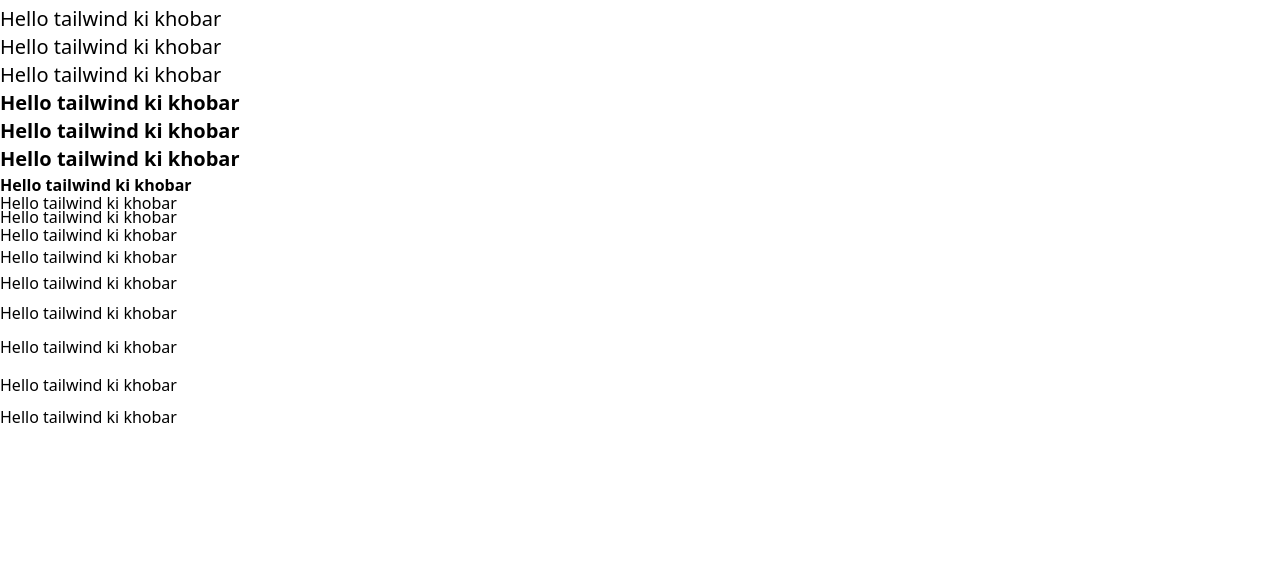
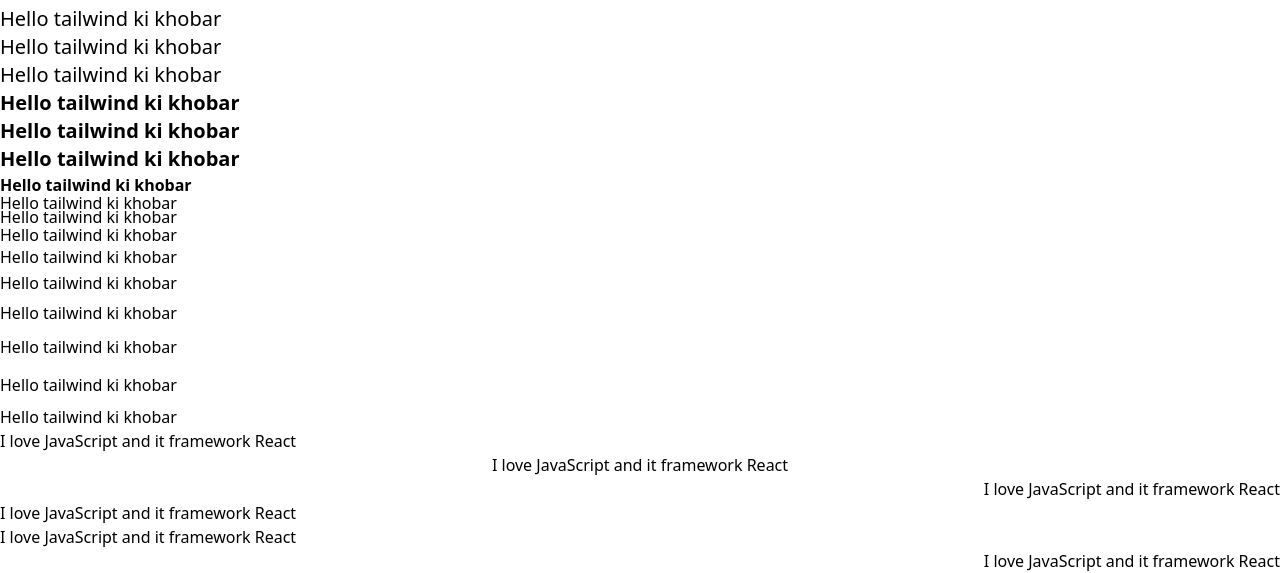
Before and after one commit to code-with-omar/tailwind-css, a plain HTML site: page index.html in a window 1280 px wide. Shown: the part 507-1080 px from the top of the page. Before the commit the page ends 936 px from the top, so only its background shows below. Drawn offline with nearby package versions, Linux system fonts and the light colour scheme.

Commit message:
text alignment

```diff
--- a/index.html
+++ b/index.html
@@ -42,6 +42,14 @@
     <p class="text-base leading-10">Hello tailwind ki khobar </p>
     <p class="text-base ">Hello tailwind ki khobar </p>
 
+    <!-- text align -->
+    <p class="text-left">I love JavaScript and it framework React</p>
+    <p class="text-center">I love JavaScript and it framework React</p>
+    <p class="text-right">I love JavaScript and it framework React</p>
+    <p class="text-justify">I love JavaScript and it framework React</p>
+    <p class="text-start">I love JavaScript and it framework React</p>
+    <p class="text-end">I love JavaScript and it framework React</p>
+
 </body>
 
 </html>
```
